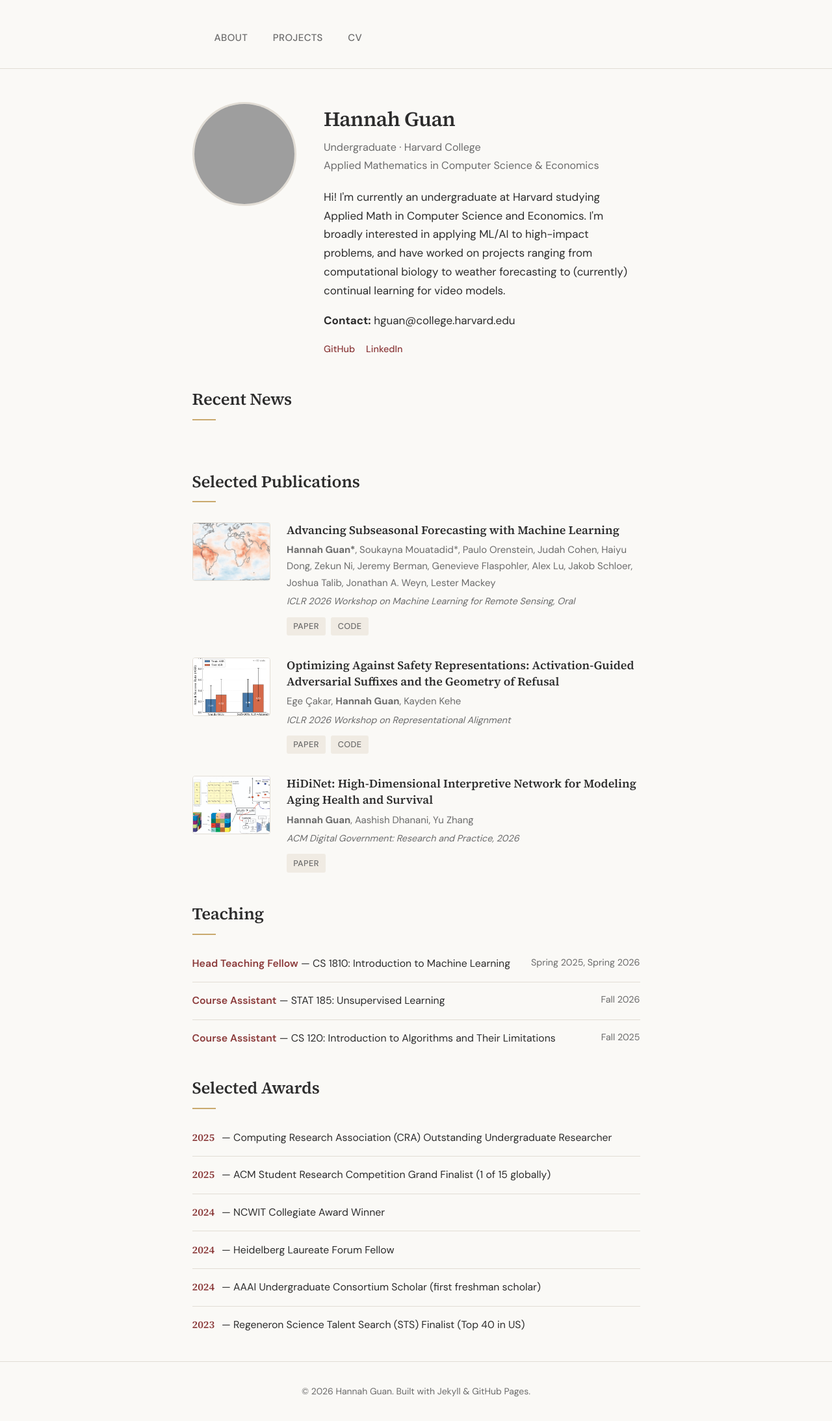
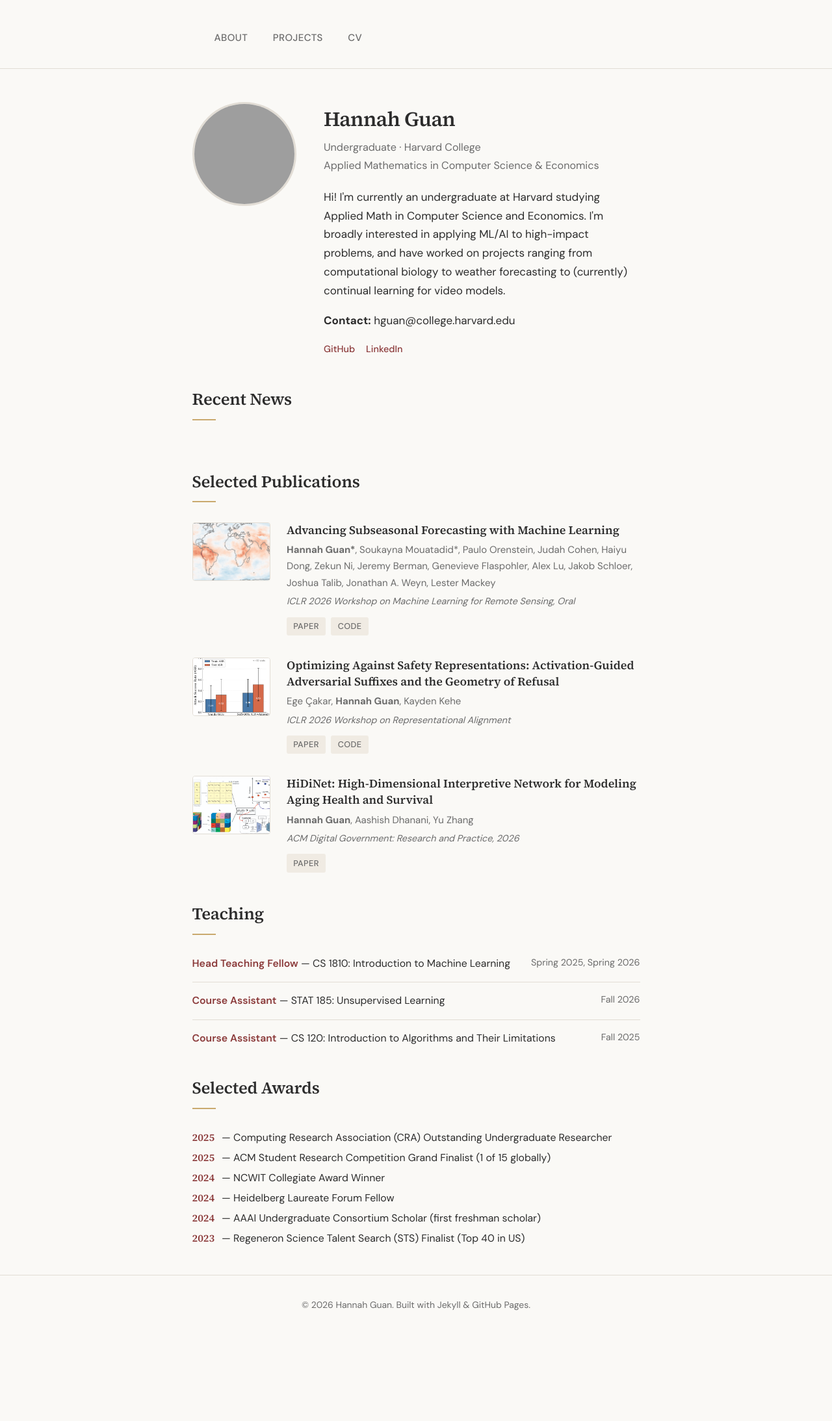
Before and after one commit to HannahGuan244/hannahguan244.github.io, a Jekyll site: the page built from index.html, in a window 1280 px wide. Shown: the whole page at 65% size. Built offline with Jekyll 4.4.1, drawn with Linux system fonts in a browser that asks for light colours; after the commit the page ends 2055 px from its top, so only the background shows below that; grey boxes are pictures that could not be loaded.

Commit message:
formatting

```diff
--- a/assets/css/style.css
+++ b/assets/css/style.css
@@ -519,21 +519,27 @@ body {
   list-style: none;
   display: flex;
   flex-direction: column;
-  gap: 0.9rem;
+  gap: 0.3rem;
 }
+
+/* .awards-list li {
+  font-size: 0.93rem;
+  line-height: 1.65;
+  color: var(--color-text);
+  padding-bottom: 0.9rem;
+  border-bottom: 1px solid var(--color-border);
+} */
 
 .awards-list li {
   font-size: 0.93rem;
   line-height: 1.65;
   color: var(--color-text);
-  padding-bottom: 0.9rem;
-  border-bottom: 1px solid var(--color-border);
 }
 
-.awards-list li:last-child {
+/* .awards-list li:last-child {
   border-bottom: none;
   padding-bottom: 0;
-}
+} */
 
 .awards-year {
   font-family: var(--font-serif);
```
